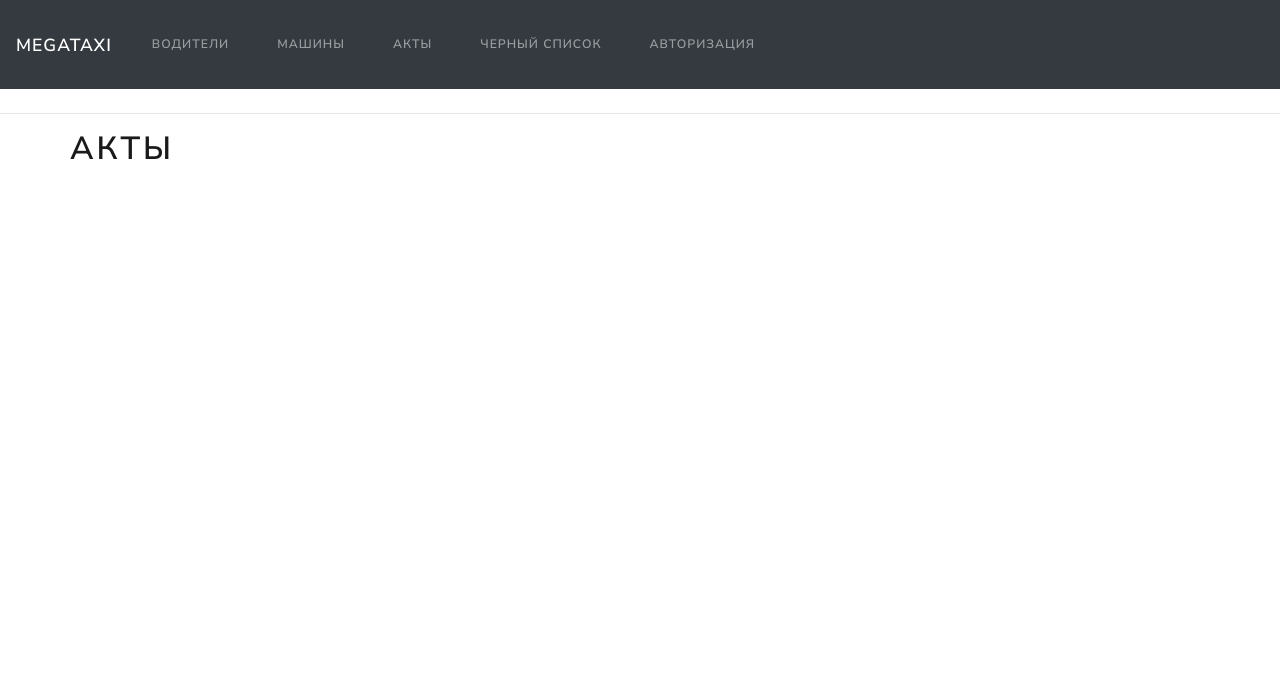
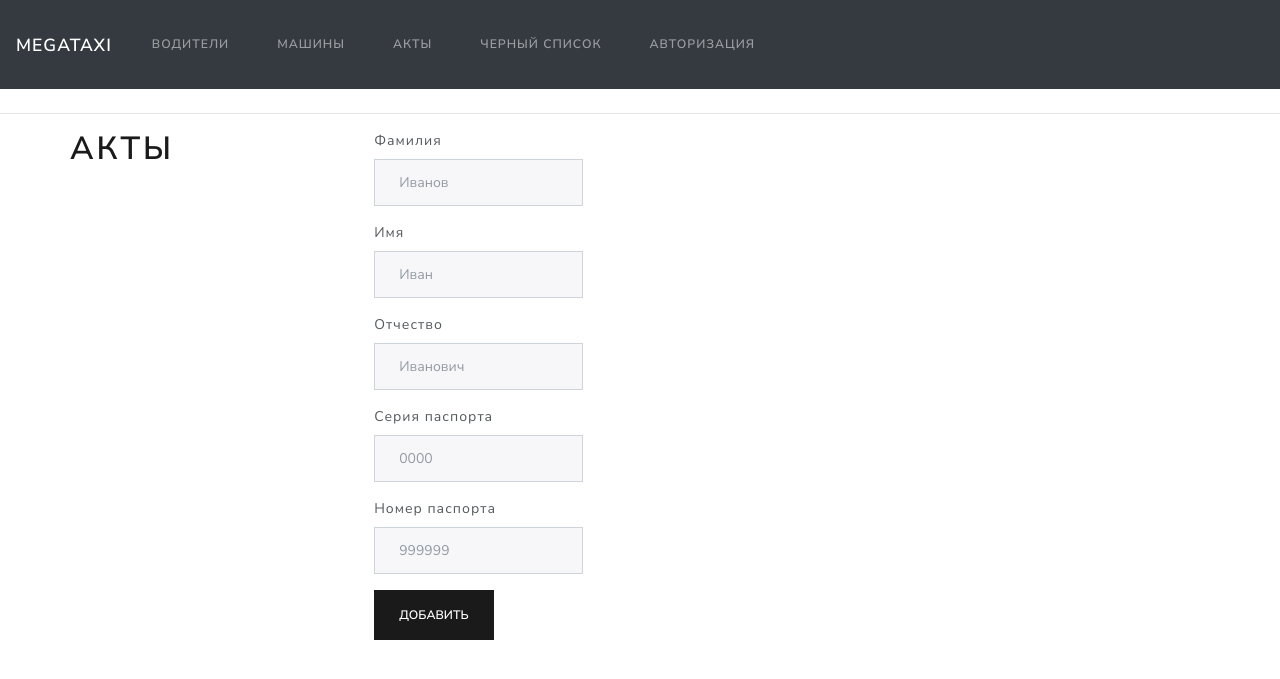
Before and after one commit to Tsarevich01/megataxi12, a Flask app: page /acts in a window 1280 px wide. Shown: the top 679 px of the page. Run offline with Flask 2, Linux system fonts and the light colour scheme; some libraries are stand-ins or nearby versions.

Commit message:
Одыкватная разметка

```diff
--- a/app/templates/base.html
+++ b/app/templates/base.html
@@ -64,11 +64,46 @@
         {% endwith %}
     <div class="container">
         <div class="row">
-            <div class="col=md=4">
+            <div class="col=md=5">
                 {% block content %}{% endblock %}
             </div>
-            <div class="col=md=8">
-                {% block right_content %}{% endblock %}
+            <div class="col=md=7" style="margin-left: 200px">
+                {% block right_content %}
+                    <head>
+     <meta charset="utf-8">
+    <meta name="viewport" content="width=device-width, initial-scale=1, shrink-to-fit=no">
+    <meta name="description" content="">
+    <meta name="author" content="">
+    <link rel="icon" href="../../../../favicon.ico">
+    <link href="https://stackpath.bootstrapcdn.com/bootswatch/4.1.1/lux/bootstrap.min.css" rel="stylesheet">
+    </head>
+
+
+    <form method="post">
+    <div class="form-group">
+        <label for="second_name">Фамилия</label>
+      <input type="text" class="form-control" id="second_name" name="second_name" placeholder="Иванов">
+    </div>
+    <div class="form-group">
+      <label for="first_name">Имя</label>
+      <input type="text" class="form-control" id="first_name" name="first_name" placeholder="Иван">
+    </div>
+    <div class="form-group">
+      <label for="middle_name">Отчество</label>
+      <input type="text" class="form-control" id="middle_name" name="middle_name" placeholder="Иванович">
+    </div>
+    <div class="form-group">
+      <label for="series">Серия паспорта</label>
+      <input type="text" class="form-control" id="series" name="series" placeholder="0000">
+    </div>
+    <div class="form-group">
+      <label for="number">Номер паспорта</label>
+      <input type="text" class="form-control" id="number" name="number" placeholder="999999">
+    </div>
+
+    <button type="submit" class="btn btn-primary">Добавить</button>
+  </form>
+                {% endblock %}
             </div>
 
         </div>
```
